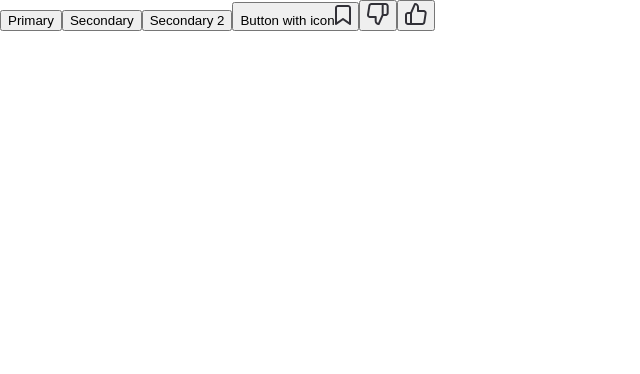
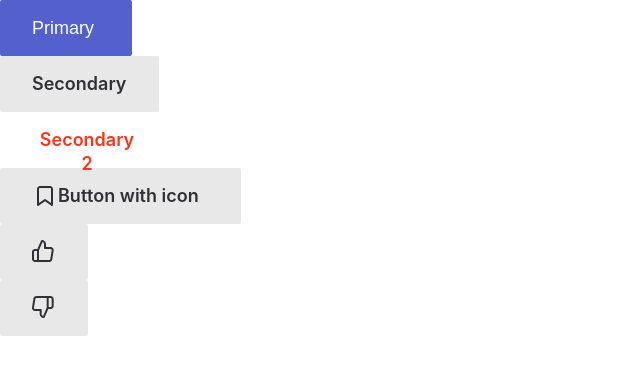
Before and after one commit to GrSveta/tms_blog, a React (Create React App) app: page / in a window 1280 px wide. Shown: the top 374 px of the page, without its empty margins (0-640 px from the left). Built offline with nearby package versions, Linux system fonts and the light colour scheme.

Commit message:
add css for component button

```diff
--- a/src/App.tsx
+++ b/src/App.tsx
@@ -1,6 +1,6 @@
 
-import React from 'react';
-import{Button} from './components/Button/Button'
+//import React from 'react';
+import{Button} from './components/Button'
 
 import bookmark from './components/img_logo/bookmark.svg'
 import dislike from './components/img_logo/dislike.svg'
@@ -14,9 +14,9 @@ function App() {
           <Button disabled={false} text='Secondary' className='secondary' onClick={() => console.log('Text')}/>
           <Button disabled={false} text='Secondary 2' className='secondary2' onClick={() => console.log('Text')}/>
 
-          <Button disabled={false} text=' Button with icon' className='ButtonWithIcon' onClick={() => console.log('Text')} icon={bookmark}/>
-          <Button disabled={false} className='like' onClick={() => console.log('Text')} icon={dislike}/>
-          <Button disabled={false} className='dislike' onClick={() => console.log('Text')}  icon={like}/>
+          <Button disabled={false} text=' Button with icon' icon={bookmark} className='ButtonWithIcon' onClick={() => console.log('Text')} />
+          <Button disabled={false} className='like' onClick={() => console.log('Text')} icon={like}/>
+          <Button disabled={false} className='dislike' onClick={() => console.log('Text')}  icon={dislike}/>
 
   </div>
 
--- a/src/components/Button/Button.css
+++ b/src/components/Button/Button.css
@@ -1,21 +1,166 @@
+* {
+    border: none;
+}
 .primary{
+    display: flex;
+    flex-direction: row;
+    align-items: flex-start;
+    padding: 16px 32px;
+    width: 132px;
+    height: 56px;
+    left: 3576px;
+    top: 213px;
+
+    color: #FFFFFF;
+    font-size: 18px;
+    line-height: 24px;
+
+    background: #2231AA;
+    border-radius: 2px;
 
 }
+.primary:hover {
+    background: #5360CD;
+    border-radius: 2px;
+}
 .secondary{
+    display: flex;
+    flex-direction: row;
+    align-items: flex-start;
+    padding: 16px 32px;
+
+    width: 159px;
+    height: 56px;
+    left: 3748px;
+    top: 213px;
+
+    background: #E8E8E8;
+    border-radius: 2px;
+
+    font-family: 'Inter';
+    font-style: normal;
+    font-weight: 600;
+    font-size: 18px;
+    line-height: 24px;
+    color: #313037;
+}
+
+.secondary:hover {
+    background: #DADADA;
+    border-radius: 2px;
+}
+.secondary2{
+    display: flex;
+    flex-direction: row;
+    align-items: flex-start;
+    padding: 16px 32px;
+
+    width: 174px;
+    height: 56px;
+    left: 3947px;
+    top: 213px;
+    background-color: transparent;
+
+
+    font-family: 'Inter';
+    font-style: normal;
+    font-weight: 600;
+    font-size: 18px;
+    line-height: 24px;
+    color: #FD3419;
+}
+.secondary2:hover {
+    border: 1px solid #DADADA;
+    box-sizing: border-box;
+    border-radius: 2px;
+}
+.ButtonWithIcon{
+    display: flex;
+    flex-direction: row;
+    align-items: flex-start;
+    padding: 16px 32px;
+
+    background: #e8e8e8;
+    border-radius: 2px;
+    color: #313037;
+    width: 241px;
+    height: 56px;
+    align-items: center;
+
+    font-family: 'Inter';
+    font-style: normal;
+    font-weight: 600;
+    font-size: 18px;
+    line-height: 24px;
 
 }
-.secondary2{
+.ButtonWithIcon img {
+    padding: 0 5px;
+    left: 16.67%;
+    right: 16.67%;
+    top: 8.33%;
+    bottom: 8.33%;
 
 }
-.ButtonWithIcon{
-
+.ButtonWithIcon:hover{
+    background: #5360CD;
+    border-radius: 2px;
+    color: white;
+}
+.ButtonWithIcon:hover img{
+    filter: brightness(0) invert(1);
 }
 .like{
+    display: flex;
+    flex-direction: row;
+    align-items: flex-start;
+    padding: 16px 32px;
 
+    width: 88px;
+    height: 56px;
+    left: 4570px;
+    top: 213px;
+
+    background: #E8E8E8;
+    border-radius: 2px;
+}
+.like img{
+    left: 4.17%;
+    right: 5.49%;
+    top: 4.17%;
+    bottom: 4.17%;
+}
+.like:hover img {
+    filter: brightness(0) invert(1);
 }
 .dislike{
+    display: flex;
+    flex-direction: row;
+    align-items: flex-start;
+    padding: 16px 32px;
 
+    width: 88px;
+    height: 56px;
+    left: 4442px;
+    top: 213px;
+
+    background: #E8E8E8;
+    border-radius: 2px;
 }
-.imgOfBtn{
-
+.like:hover {
+    background: #5360CD;
+    border-radius: 2px;
 }
+.dislike img{
+    left: 4.17%;
+    right: 5.49%;
+    top: 4.17%;
+    bottom: 4.16%;
+}
+.dislike:hover {
+    background: #FD3419;
+    border-radius: 2px;
+}
+.dislike:hover img{
+    filter: brightness(0) invert(1);
+}
--- a/src/components/Button/Button.tsx
+++ b/src/components/Button/Button.tsx
@@ -1,4 +1,4 @@
-import React from 'react'
+//import React from 'react'
 import'./Button.css'
 
 type BtnProps = {
@@ -14,8 +14,9 @@ type BtnProps = {
     return(
       <button type='button' onClick= {onClick} className = {className} disabled = {disabled}
       >
+        {icon && <img  className='imgOfBtn' src={icon}/>}
         {text}
-        {icon && <img  className='imgOfBtn' src={icon}/>}
+
       </button>
     )
  }
```
Also changed, not shown: src/components/Button/index.ts (renamed from src/components/Button/ind.ts).
